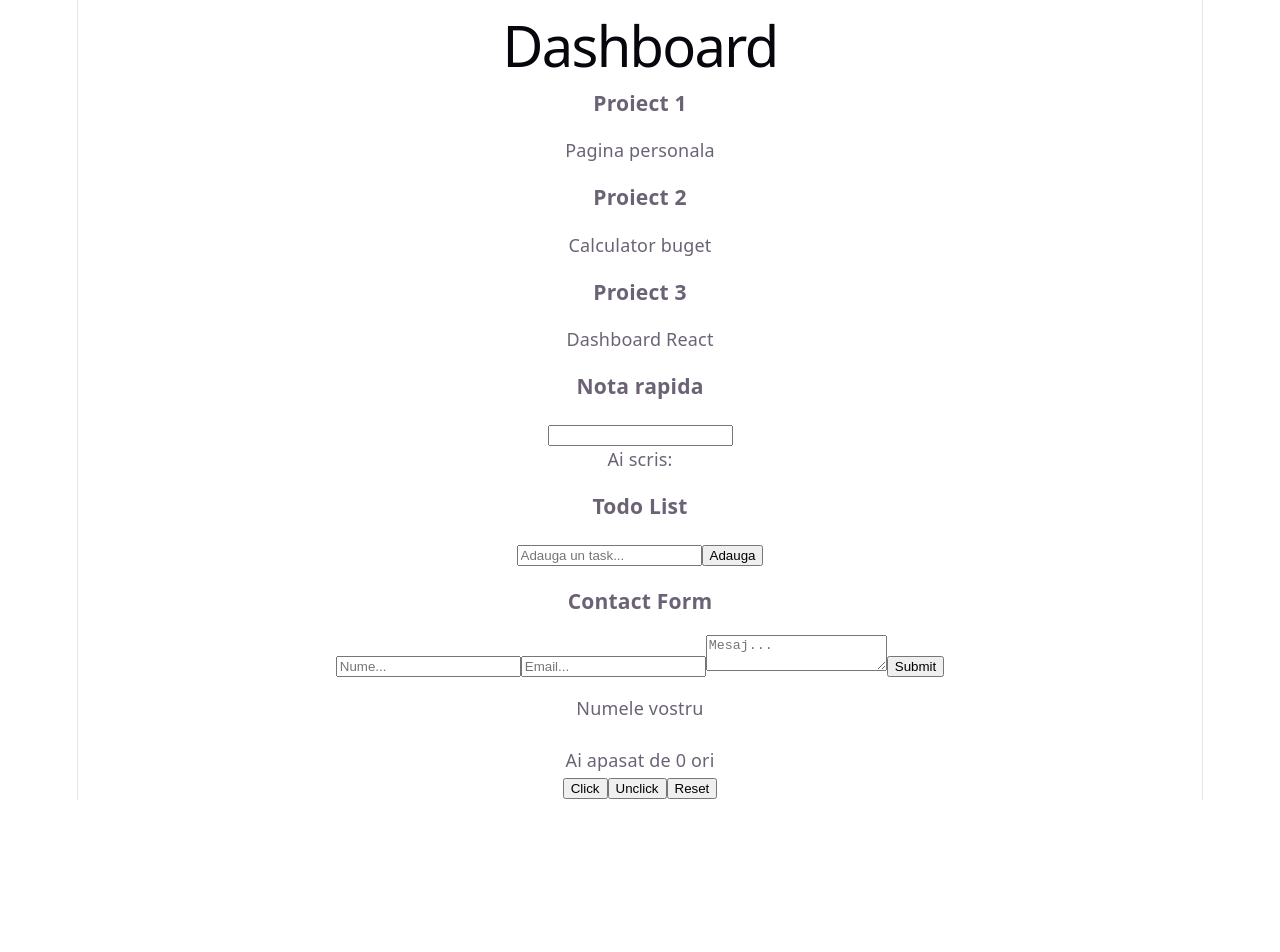
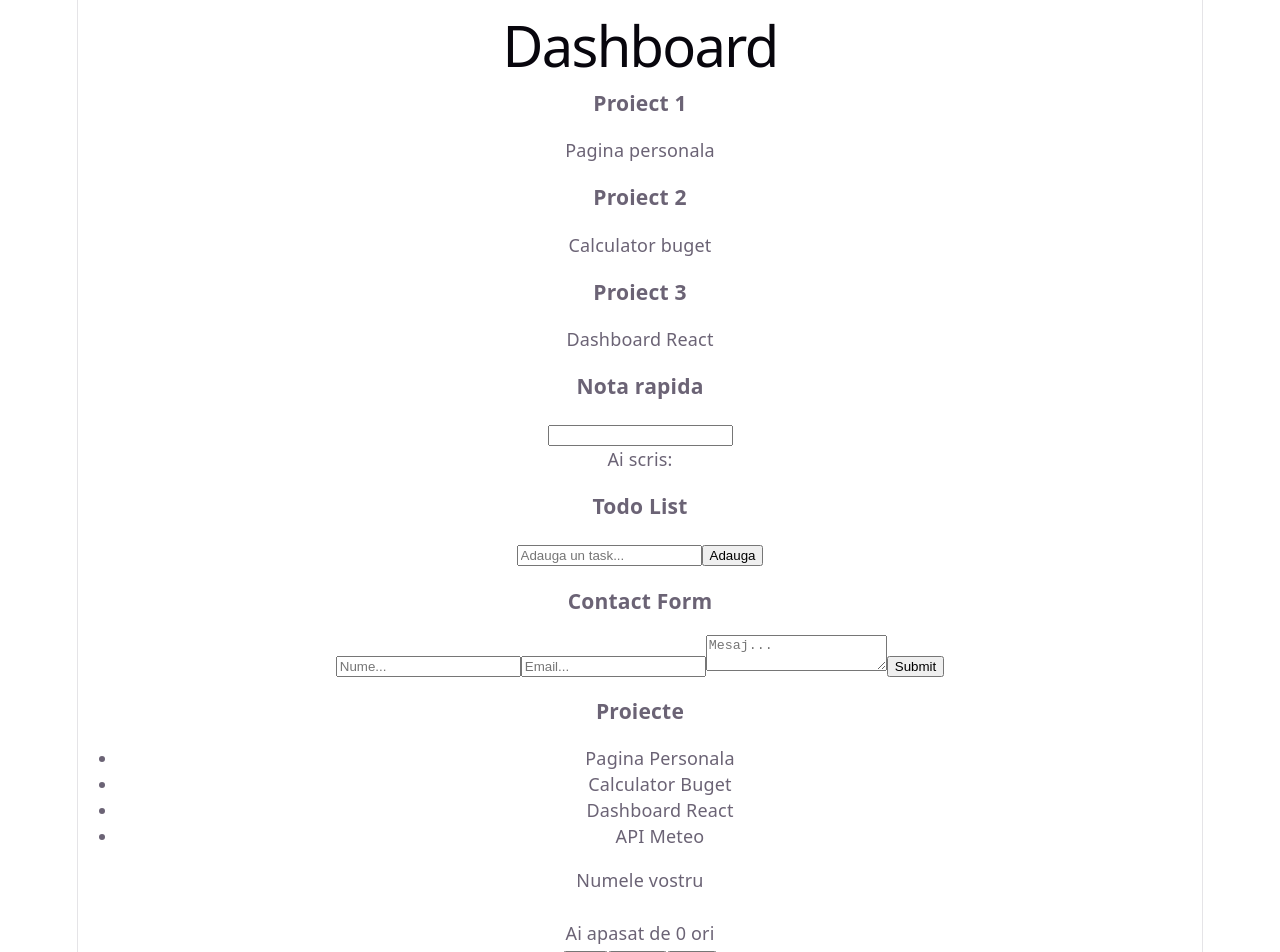
Before and after one commit to sub5ramattramain/Laborator_PW, a React (Vite) app: page /projects in a window 1280 px wide. Shown: the top 952 px of the page. Before the commit the page ends 800 px from the top, so only its background shows below. Built offline with nearby package versions, Linux system fonts and the light colour scheme.

Commit message:
lab 6 exercise 1 done

```diff
--- /dev/null
+++ b/public/data/projects.json
@@ -0,0 +1,8 @@
+{
+"projects": [
+{ "id": 1, "title": "Pagina Personala", "tech": "HTML, CSS", "done": true },
+{ "id": 2, "title": "Calculator Buget", "tech": "HTML, CSS, JS", "done": true },
+{ "id": 3, "title": "Dashboard React", "tech": "React", "done": false },
+{ "id": 4, "title": "API Meteo", "tech": "React, API", "done": false }
+]
+}
--- a/src/App.jsx
+++ b/src/App.jsx
@@ -3,6 +3,7 @@ import { useState } from 'react';
 import QuickNote from './QuickNote';
 import TodoList from './TodoList';
 import ContactForm from './ContactForm';
+import ProjectList from './ProjectList';
 
 const projects = [
 { title: "Proiect 1", description: "Pagina personala" },
@@ -22,6 +23,7 @@ return <Card key={index} title={item.title} description={item.description} />;
 <QuickNote />
 <TodoList />
 <ContactForm />
+<ProjectList />
 <p>Numele vostru </p><br></br>
 <p>Ai apasat de {count} ori</p>
 <button onClick={() => setCount(count + 1)}>Click</button>
--- /dev/null
+++ b/src/ProjectList.jsx
@@ -0,0 +1,29 @@
+import { useState, useEffect } from 'react';
+function ProjectList() {
+    const [projects, setProjects] = useState([]);
+    const [loading, setLoading] = useState(true);
+    useEffect(function () {
+        fetch('/public/data/projects.json')
+            .then(function (response) {
+                return response.json();
+            })
+            .then(function (data) {
+                setProjects(data.projects);
+                setLoading(false);
+            });
+    }, []);
+    if (loading) {
+        return <p>Se incarca...</p>;
+    }
+    return (
+        <div>
+            <h3>Proiecte</h3>
+            {<ul>
+                {projects.map(function (projects, index) {
+                    return <li key={index}>{projects.title}</li>;
+                })}
+            </ul>}
+        </div>
+    );
+}
+export default ProjectList;
```
